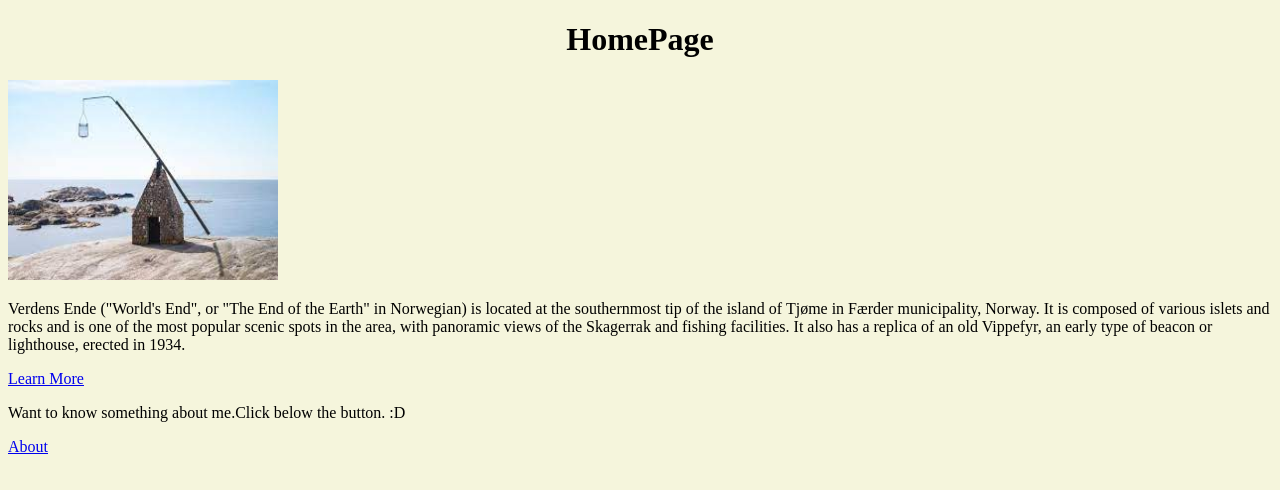
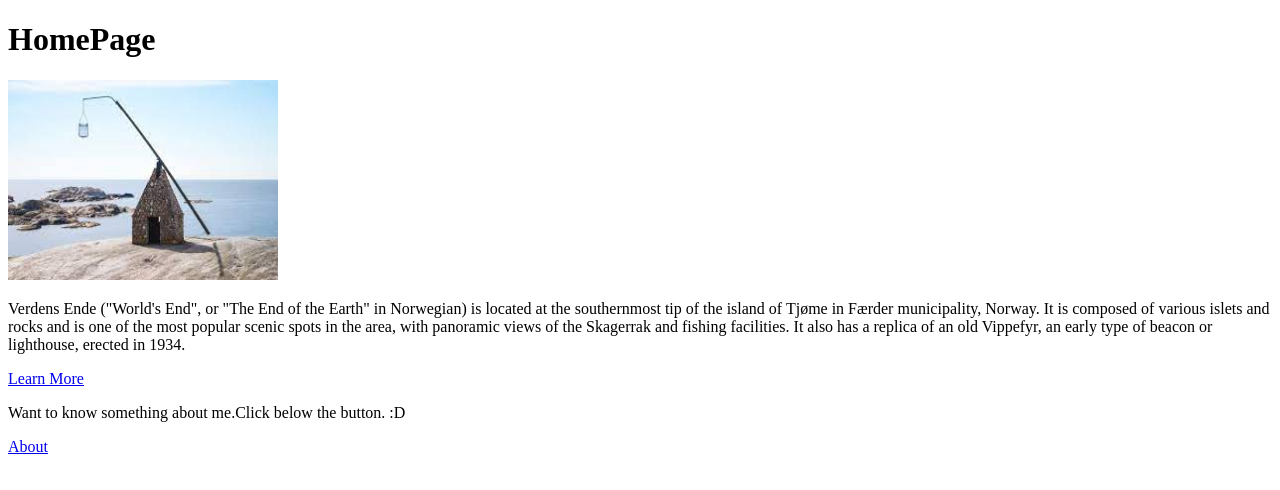
Before and after one commit to Muntaha0009/html_ist_web, a plain HTML site: page index1.html in a window 1280 px wide. Drawn offline with Linux system fonts and the light colour scheme.

Commit message:
Update index1.html

```diff
--- a/index1.html
+++ b/index1.html
@@ -5,8 +5,8 @@
     <meta name="viewport" content="width=device-width, initial-scale=1.0">
     <title>Links & Images</title>
 </head>
-<body style="background-color:beige;">
-    <h1 style="text-align:center">HomePage</h1>
+<body>
+    <h1>HomePage</h1>
     <div>
         <img src="./images/first-img.jpg" alt="End Of World-Norway" width="270" height="200">
         <br>
```
